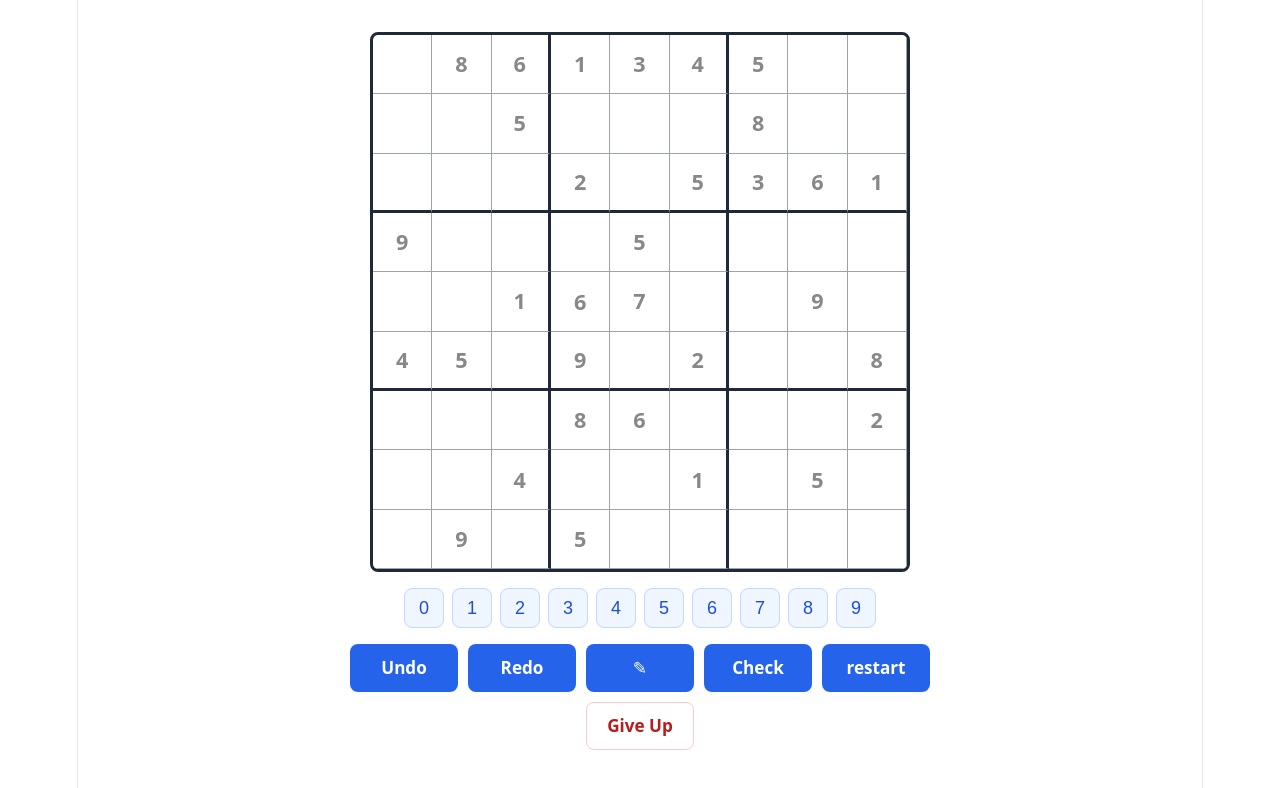
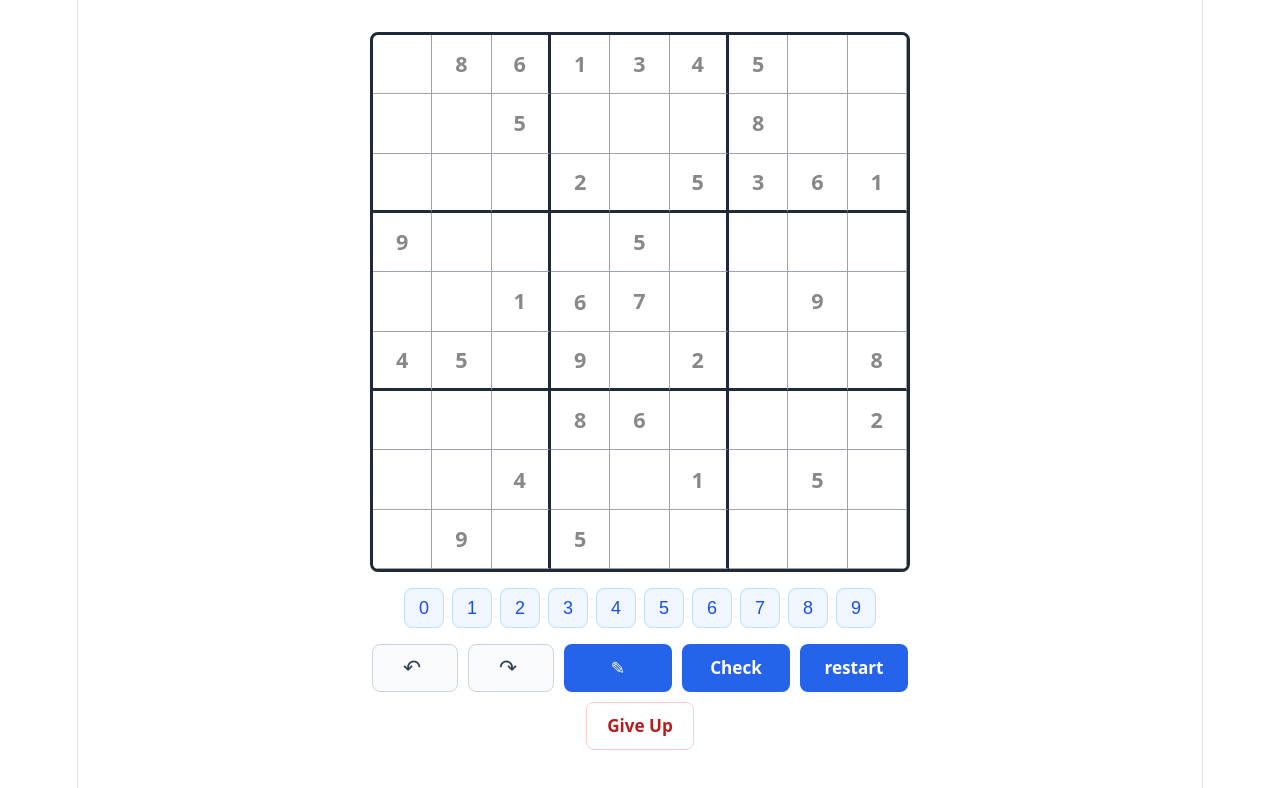
Before and after one commit to Ocean1198/sudoku, a React (Vite) app: page / in a window 1280 px wide. Shown: the top 788 px of the page. Built offline with nearby package versions, Linux system fonts and the light colour scheme.

Commit message:
feat: add Undo/Redo style

```diff
--- a/src/components/GameControls.module.css
+++ b/src/components/GameControls.module.css
@@ -47,3 +47,24 @@
   cursor: not-allowed;
   box-shadow: none;
 }
+
+.historyButton {
+  min-width: 86px !important;
+  color: #334155;
+  background: #f8fafc;
+  border-color: #cbd5e1 !important;
+}
+
+.historyButton:not(:disabled):hover {
+  color: #1d4ed8;
+  background: #eff6ff;
+  border-color: #93c5fd !important;
+}
+
+.historyIcon {
+  display: inline-block;
+  margin-right: 6px;
+  font-size: 1.2rem;
+  line-height: 0;
+  vertical-align: -1px;
+}
--- a/src/components/GameControls.tsx
+++ b/src/components/GameControls.tsx
@@ -15,18 +15,23 @@ function GameControls({ disabled, isMemoMode, onUndo, onRedo, onMemo, onCheck, o
   return (
     <div className={styles.controls}>
       <button
-        className={styles.checkButton}
+        className={styles.historyButton}
         onClick={onUndo}
         disabled={disabled}
+        aria-label="Undo"
+        title="Undo"
       >
-        Undo
+        <span className={styles.historyIcon} aria-hidden="true">↶</span>
       </button>
+
       <button
-        className={styles.checkButton}
+        className={styles.historyButton}
         onClick={onRedo}
         disabled={disabled}
+        aria-label="Redo"
+        title="Redo"
       >
-        Redo
+        <span className={styles.historyIcon} aria-hidden="true">↷</span>
       </button>
       <button
         className={`${styles.checkButton} ${isMemoMode ? styles.memoActive : ''}`}
```
